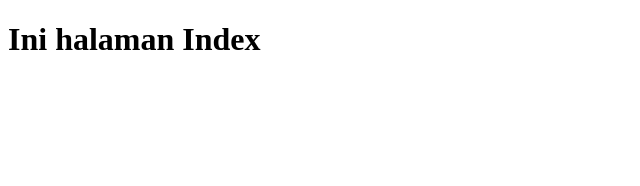
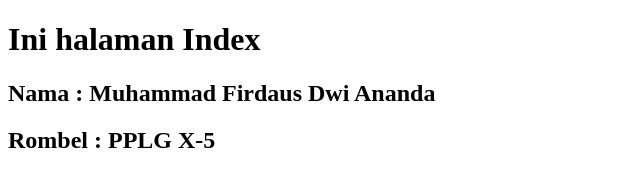
Before and after one commit to Firdaus076/Simulasi-Branch-Merge-Remote-12108590, a plain HTML site: page index.html in a window 1280 px wide. Shown: the whole page, without its empty margins (0-640 px from the left). Drawn offline with Linux system fonts and the light colour scheme.

Commit message:
Menambahkan data nama dan rombel

```diff
--- a/index.html
+++ b/index.html
@@ -8,5 +8,7 @@
 </head>
 <body>
     <h1>Ini halaman Index</h1>
+    <h2>Nama : Muhammad Firdaus Dwi Ananda</h2>
+    <h2>Rombel : PPLG X-5</h2>
 </body>
 </html>
```
